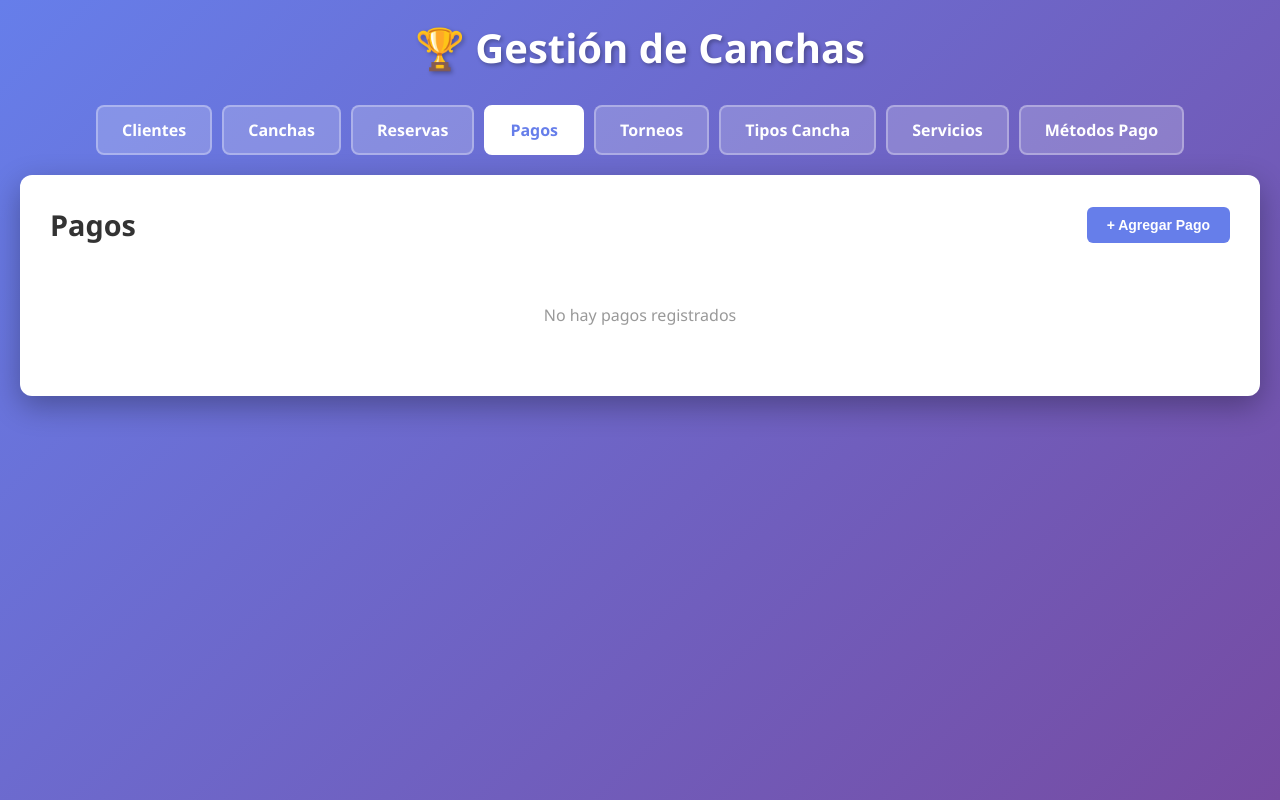
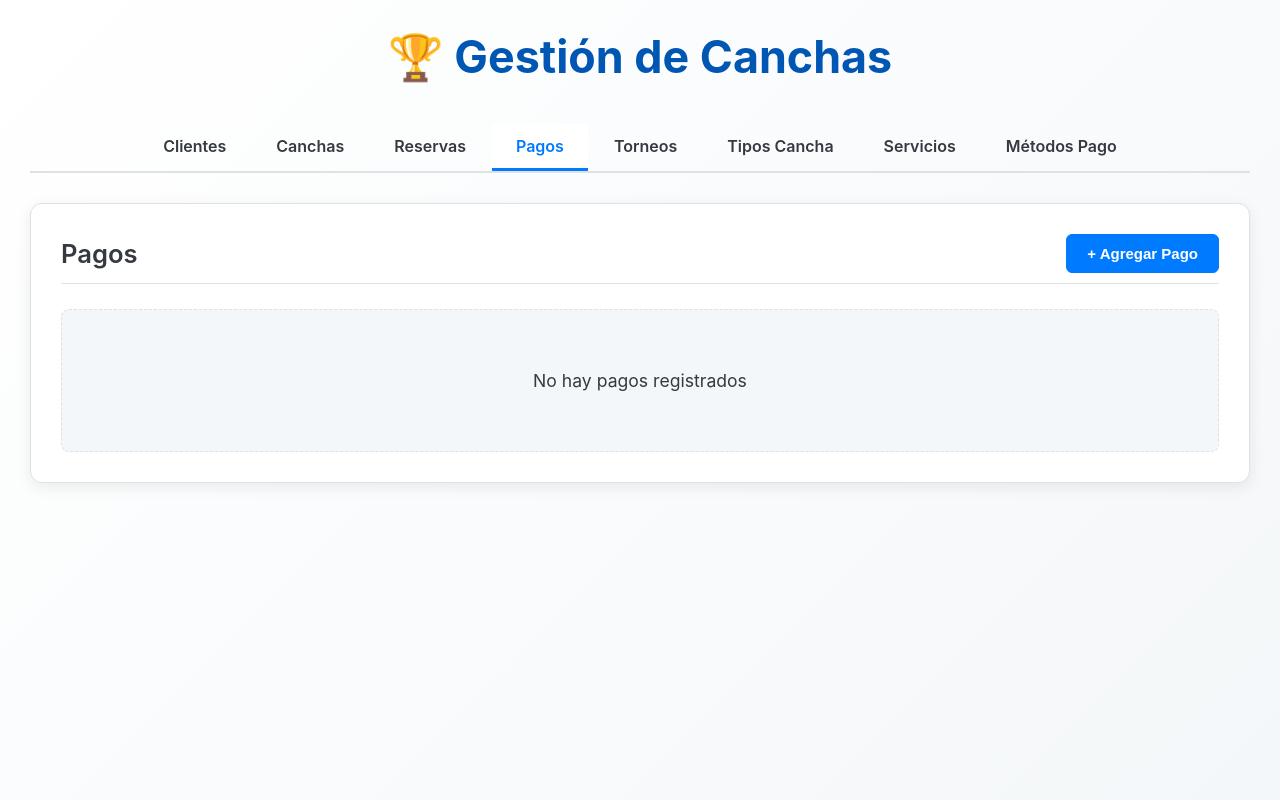
Before and after one commit to Emanuel-UTN/TP-Canchas-DAO, a Flask app: page /pagos in a window 1280 px wide. Run offline with Flask 3, Linux system fonts and the light colour scheme; data that the repository does not hold is empty.

Commit message:
feat: mejora de estilos

```diff
--- a/apps/static/css/styles.css
+++ b/apps/static/css/styles.css
@@ -1,14 +1,38 @@
+/*
+======================================================================
+ESTILOS PROFESIONALES APLICADOS A LOS SELECTORES SOLICITADOS
+Basado en la paleta corporativa: Azul profesional, fondo claro.
+======================================================================
+*/
+
+/* 1. Definición de Variables (Para mejor mantenimiento) */
+:root {
+    --primary-color: #007bff; /* Azul Corporativo */
+    --primary-dark: #0056b3;
+    --background-light: #f4f7f9; /* Fondo muy claro y sutil */
+    --text-color: #343a40;
+    --border-color: #dee2e6;
+    --shadow-color: rgba(0, 0, 0, 0.08);
+    --success-color: #28a745;
+    --danger-color: #dc3545;
+    --font-stack: 'Inter', 'Segoe UI', Roboto, Helvetica, Arial, sans-serif;
+}
+
+/* 2. Reset Básico (Mantener) */
 * {
     margin: 0;
     padding: 0;
     box-sizing: border-box;
 }
 
+/* 3. Estilos de Cuerpo y Contenedor */
 body {
-    font-family: 'Segoe UI', Tahoma, Geneva, Verdana, sans-serif;
-    background: linear-gradient(135deg, #667eea 0%, #764ba2 100%);
+    font-family: var(--font-stack);
+    /* Usar degradado más sutil y corporativo */
+    background: linear-gradient(135deg, white 0%, var(--background-light) 100%);
     min-height: 100vh;
-    padding: 20px;
+    padding: 30px; /* Más espacio */
+    color: var(--text-color);
 }
 
 .container {
@@ -17,40 +41,46 @@ body {
 }
 
 h1 {
-    color: white;
+    /* Color de título oscuro y legible */
+    color: var(--primary-dark);
     text-align: center;
-    margin-bottom: 30px;
-    font-size: 2.5em;
-    text-shadow: 2px 2px 4px rgba(0,0,0,0.3);
+    margin-bottom: 40px;
+    font-size: 2.8em;
+    font-weight: 700;
+    text-shadow: none; /* Remover sombra fuerte para look limpio */
 }
 
+/* 4. Navegación de Pestañas (Tabs) */
 .tabs {
     display: flex;
     flex-wrap: wrap;
-    gap: 10px;
-    margin-bottom: 20px;
+    gap: 2px;
+    margin-bottom: 30px;
     justify-content: center;
+    border-bottom: 2px solid var(--border-color); /* Separador visual */
 }
 
 .tab-button {
     padding: 12px 24px;
-    background: rgba(255, 255, 255, 0.2);
-    border: 2px solid rgba(255, 255, 255, 0.3);
-    color: white;
+    background: transparent;
+    border: none;
+    border-bottom: 3px solid transparent; /* Indicador */
+    color: var(--text-color);
     text-decoration: none;
     cursor: pointer;
-    border-radius: 8px;
+    border-radius: 0; /* Remover radio para aspecto de pestaña */
     font-size: 16px;
     font-weight: 600;
-    transition: all 0.3s;
+    transition: all 0.3s ease-in-out;
 }
 
 .tab-button:hover {
-    background: rgba(255, 255, 255, 0.3);
-    transform: translateY(-2px);
+    background: var(--background-light);
+    color: var(--primary-dark);
+    border-bottom: 3px solid var(--primary-color);
+    transform: none; /* Sin traslación para look estable */
 }
 
-/* Asegurar que los enlaces de las pestañas no muestren subrayado en todos los estados */
 .tab-button:link,
 .tab-button:visited,
 .tab-button:active {
@@ -59,8 +89,9 @@ h1 {
 
 .tab-button.active {
     background: white;
-    color: #667eea;
+    color: var(--primary-color);
     border-color: white;
+    border-bottom: 3px solid var(--primary-color);
 }
 
 .tab-content {
@@ -68,146 +99,186 @@ h1 {
     background: white;
     border-radius: 12px;
     padding: 30px;
-    box-shadow: 0 10px 30px rgba(0,0,0,0.3);
+    box-shadow: 0 4px 15px var(--shadow-color); /* Sombra suave */
+    border: 1px solid var(--border-color); /* Borde sutil */
 }
 
 .tab-content.active {
     display: block;
 }
 
+/* 5. Encabezados de Sección */
 .section-header {
     display: flex;
     justify-content: space-between;
     align-items: center;
-    margin-bottom: 20px;
+    margin-bottom: 25px;
     flex-wrap: wrap;
     gap: 15px;
+    padding-bottom: 10px;
+    border-bottom: 1px solid var(--border-color);
 }
 
 .section-title {
-    font-size: 1.8em;
-    color: #333;
+    font-size: 1.6em;
+    color: var(--text-color);
+    font-weight: 600;
 }
 
+/* 6. Botones */
 .btn {
     padding: 10px 20px;
-    border: none;
+    border: 1px solid transparent;
     border-radius: 6px;
     cursor: pointer;
-    font-size: 14px;
+    font-size: 15px;
     font-weight: 600;
     transition: all 0.3s;
 }
 
 .btn-primary {
-    background: #667eea;
+    background: var(--primary-color);
     color: white;
+    border-color: var(--primary-color);
 }
 
 .btn-primary:hover {
-    background: #5568d3;
-    transform: translateY(-2px);
+    background: var(--primary-dark);
+    border-color: var(--primary-dark);
+    transform: translateY(-1px); /* Movimiento sutil */
+    box-shadow: 0 4px 8px rgba(0, 123, 255, 0.2);
 }
 
 .btn-danger {
-    background: #e74c3c;
+    background: var(--danger-color);
     color: white;
 }
 
 .btn-danger:hover {
-    background: #c0392b;
+    background: #c82333;
+    box-shadow: 0 4px 8px rgba(220, 53, 69, 0.2);
 }
 
 .btn-success {
-    background: #27ae60;
+    background: var(--success-color);
     color: white;
 }
 
 .btn-success:hover {
-    background: #229954;
+    background: #1e7e34;
+    box-shadow: 0 4px 8px rgba(40, 167, 69, 0.2);
 }
 
+/* 7. Tablas */
 table {
     width: 100%;
-    border-collapse: collapse;
+    border-collapse: separate;
+    border-spacing: 0;
     margin-top: 20px;
     background: white;
+    border: 1px solid var(--border-color);
+    border-radius: 8px; /* Bordes redondeados */
+    overflow: hidden;
 }
 
 th, td {
-    padding: 12px;
+    padding: 14px 12px; /* Más padding */
     text-align: left;
-    border-bottom: 1px solid #ddd;
 }
 
 th {
-    background: #667eea;
+    background: var(--primary-color);
     color: white;
-    font-weight: 600;
+    font-weight: 700;
     position: sticky;
     top: 0;
+    border-bottom: 1px solid var(--primary-dark);
 }
 
 tr:hover {
-    background: #f5f5f5;
+    background: var(--background-light); /* Hover sutil */
 }
 
+/* 8. Formularios */
 .form-container {
-    background: #f8f9fa;
-    padding: 20px;
-    border-radius: 8px;
-    margin-bottom: 20px;
+    background: white;
+    padding: 30px;
+    border-radius: 10px;
+    margin-bottom: 30px;
+    box-shadow: 0 2px 10px rgba(0,0,0,0.05);
+    border: 1px solid var(--border-color);
 }
 
 .form-group {
-    margin-bottom: 15px;
+    margin-bottom: 20px;
 }
 
 .form-group label {
     display: block;
-    margin-bottom: 5px;
+    margin-bottom: 8px;
     font-weight: 600;
-    color: #333;
+    color: var(--text-color);
 }
 
 .form-group input,
 .form-group select {
     width: 100%;
-    padding: 10px;
-    border: 1px solid #ddd;
+    padding: 12px;
+    border: 1px solid var(--border-color);
     border-radius: 6px;
-    font-size: 14px;
+    font-size: 16px;
+    transition: border-color 0.3s, box-shadow 0.3s;
+}
+
+.form-group input:focus,
+.form-group select:focus {
+    border-color: var(--primary-color);
+    outline: none;
+    box-shadow: 0 0 0 0.2rem rgba(0, 123, 255, 0.25);
 }
 
 .form-row {
     display: grid;
-    grid-template-columns: repeat(auto-fit, minmax(200px, 1fr));
-    gap: 15px;
+    /* Mayor flexibilidad en las columnas */
+    grid-template-columns: repeat(auto-fit, minmax(250px, 1fr));
+    gap: 20px;
 }
 
 .actions {
     display: flex;
-    gap: 10px;
+    gap: 15px;
 }
 
+/* 9. Estados */
 .empty-state {
     text-align: center;
-    padding: 40px;
-    color: #999;
+    padding: 60px;
+    color: var(--secondary-color);
+    font-size: 1.1em;
+    background: var(--background-light);
+    border-radius: 8px;
+    border: 1px dashed var(--border-color);
 }
 
 .loading {
     text-align: center;
-    padding: 20px;
-    color: #667eea;
+    padding: 30px;
+    color: var(--primary-color);
+    font-weight: 600;
 }
 
+/* 10. Media Queries */
 @media (max-width: 768px) {
     .form-row {
         grid-template-columns: 1fr;
     }
 
     .tabs {
-        flex-direction: column;
+        flex-wrap: wrap;
+        justify-content: flex-start;
+    }
+    .tab-button {
+        flex: 1 1 auto;
+        text-align: center;
     }
 }
```
